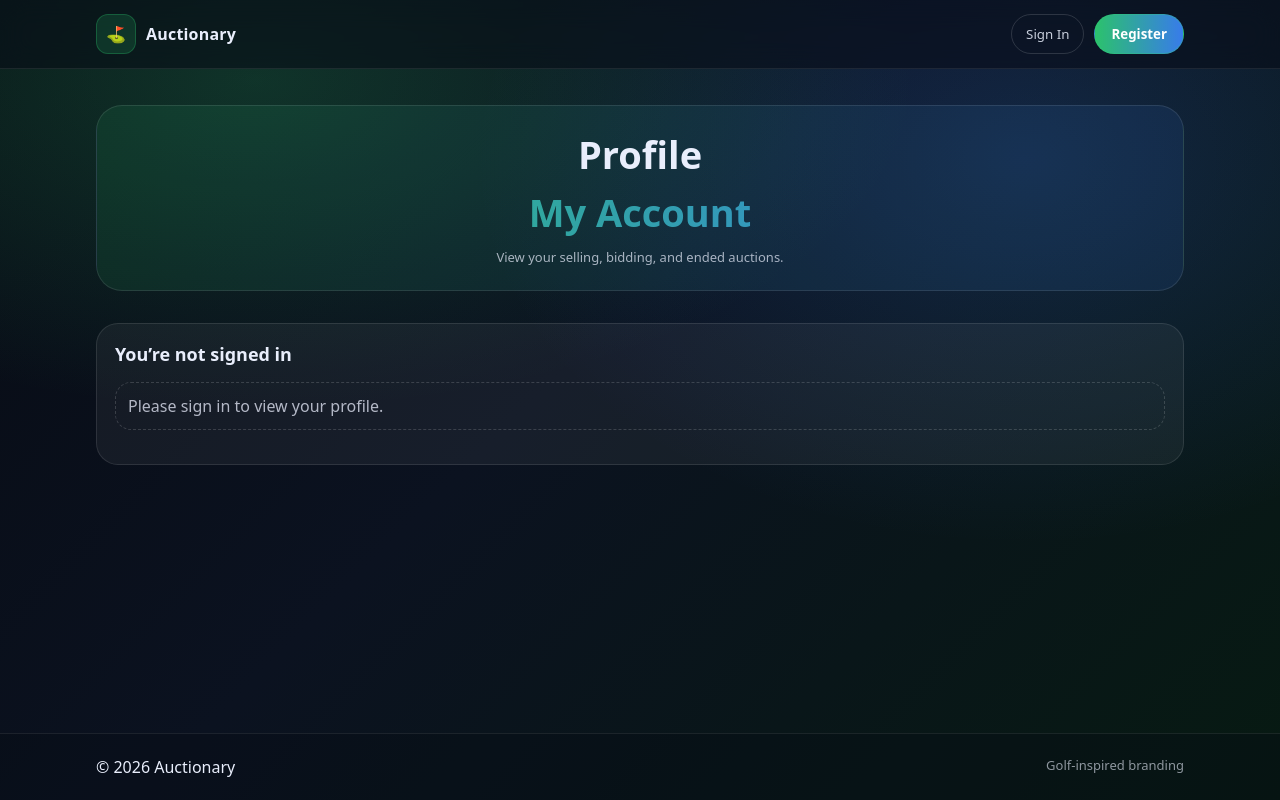
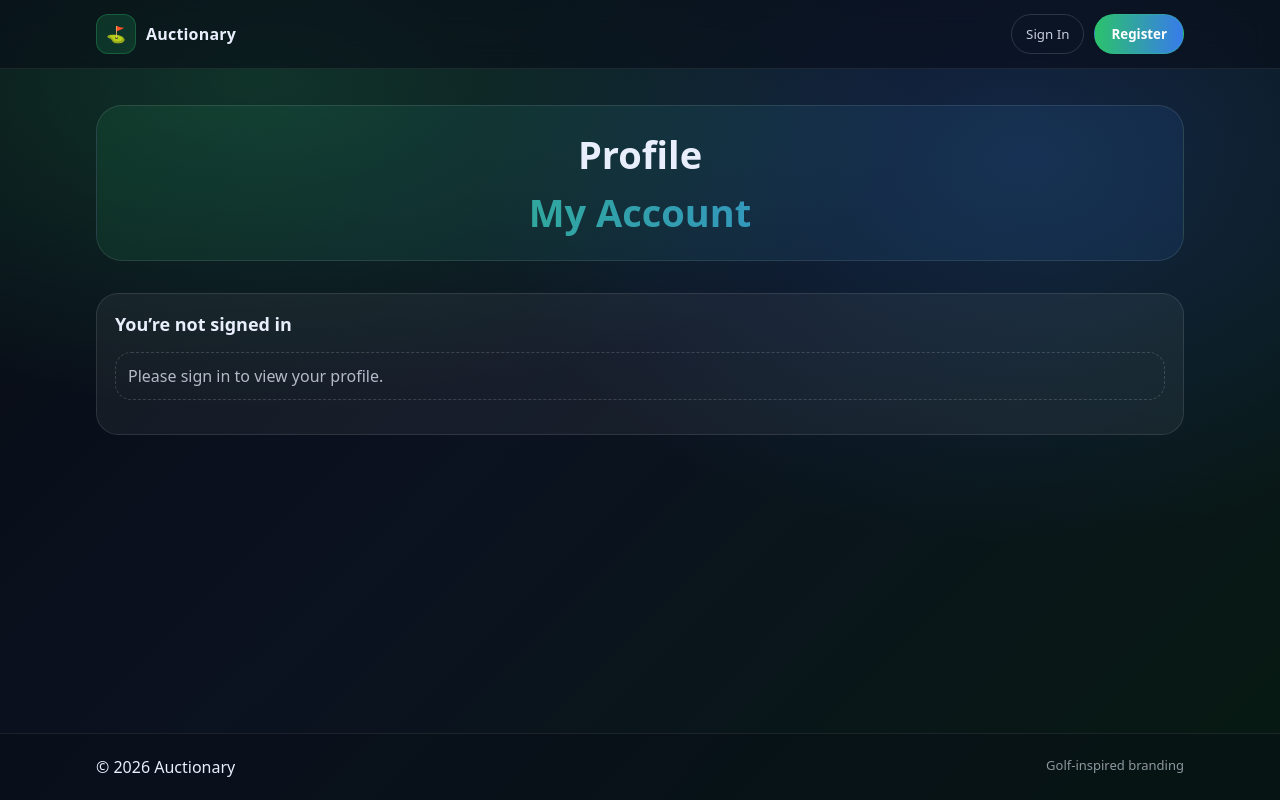
Before and after one commit to Vrajolaspro/auctionary-golf-frontend, a Vue app: page /profile in a window 1280 px wide. Built offline with nearby package versions, Linux system fonts and the light colour scheme.

Commit message:
Code clean up

```diff
--- a/src/views/ProfileView.vue
+++ b/src/views/ProfileView.vue
@@ -9,12 +9,6 @@
           </span>
           <span class="heroAccent" v-else>My Account</span>
         </h1>
-        <p class="heroSub" v-if="profile">
-          User #{{ profile.user_id }} • Manage your auctions and activity
-        </p>
-        <p class="heroSub" v-else>
-          View your selling, bidding, and ended auctions.
-        </p>
       </div>
     </section>
     <div v-if="error" class="error">
@@ -161,14 +155,6 @@ onMounted(load);
   font-weight: 900;
 }
 
-.heroSub {
-  max-width: 760px;
-  margin: 10px auto 0;
-  color: rgba(233, 238, 252, 0.7);
-  line-height: 1.5;
-  font-size: 13px;
-}
-
 .panel {
   background: var(--panel);
   border: 1px solid var(--border);
```
